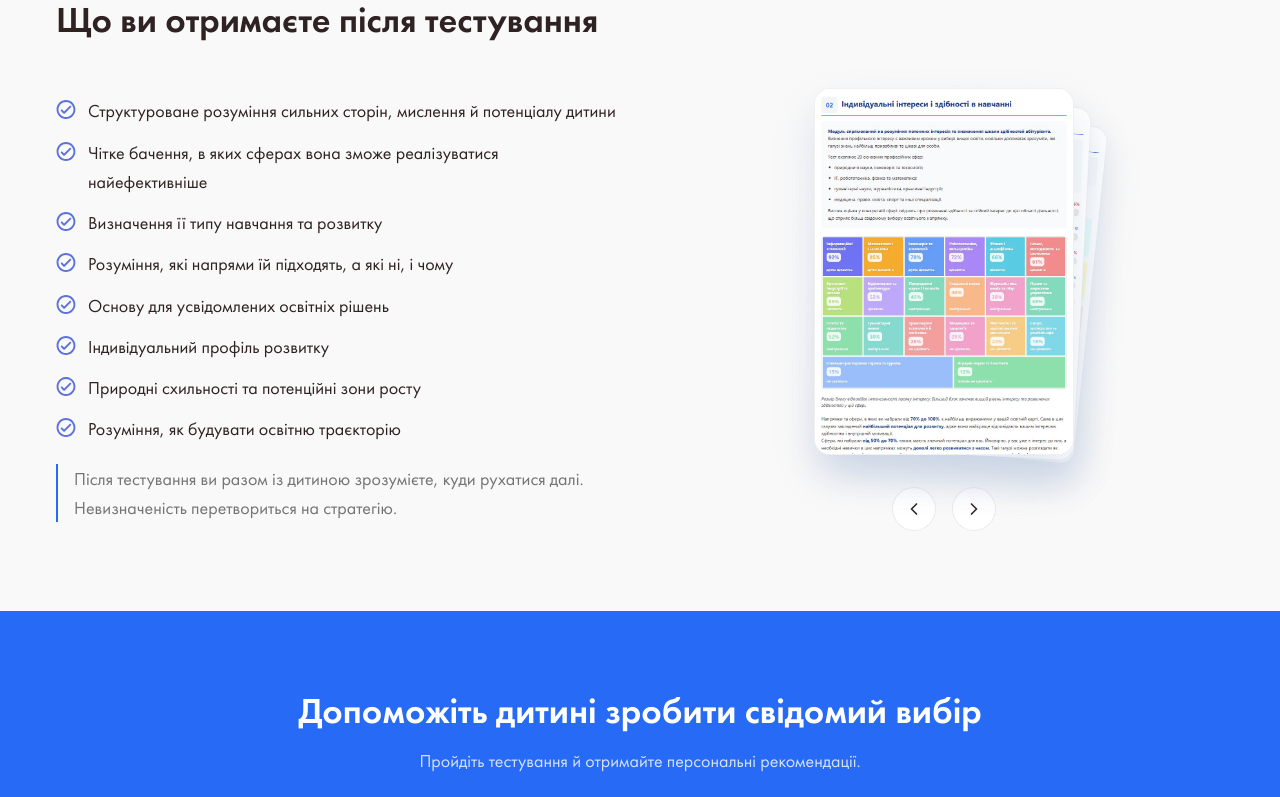
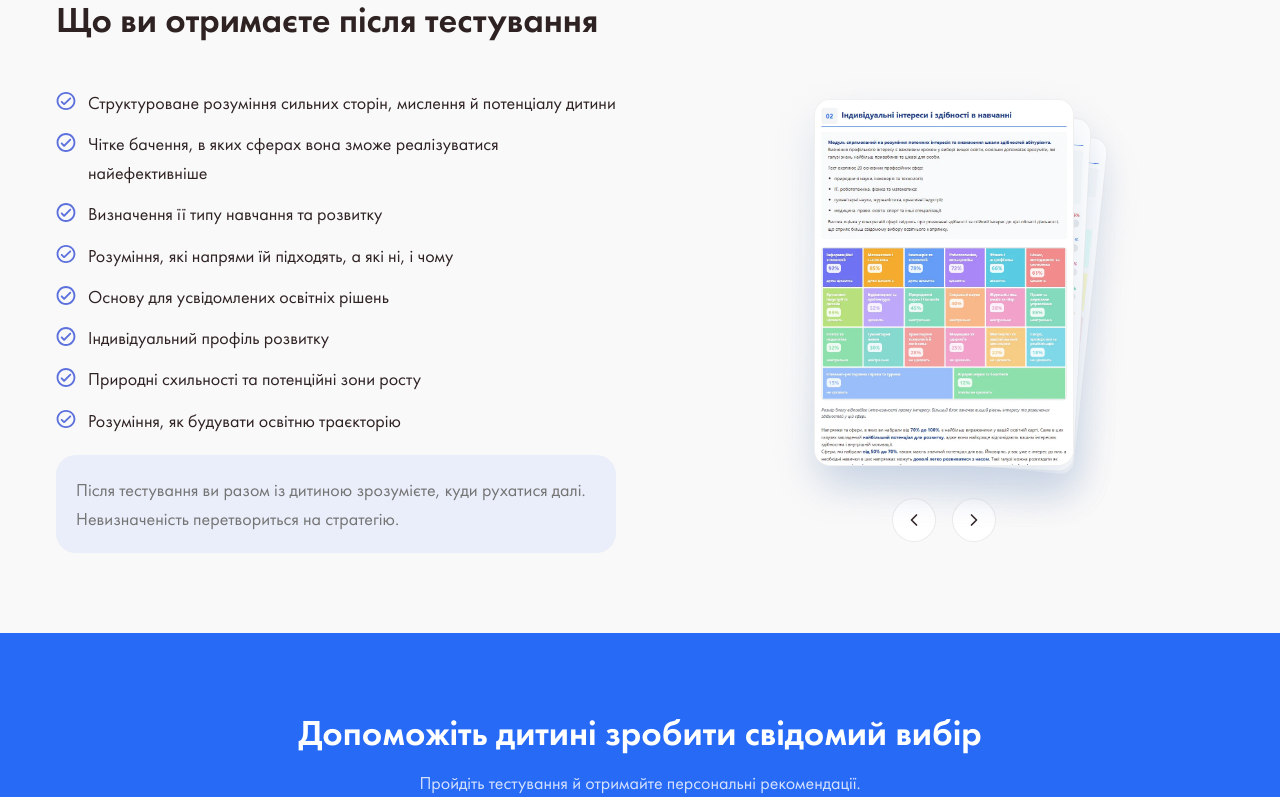
Before and after one commit to klbvct/education_new, a Next.js app: page /test in a window 1280 px wide. Shown: the part 3684-4481 px from the top of the page. Built offline with nearby package versions, Linux system fonts and the light colour scheme; no server answers.

Commit message:
Show the /test results note as the design-system notice
The left-border quote has no counterpart in the design system; use its blue
notice instead (8% blue background, 20px radius and padding).

Co-Authored-By: Claude Opus 5.5 <noreply@anthropic.com>

```diff
--- a/components/TestingPage.tsx
+++ b/components/TestingPage.tsx
@@ -259,7 +259,8 @@ export default function TestingPage({ locale }: { locale: Locale }) {
                   <p className="text-base leading-relaxed">{item}</p>
                 </div>
               ))}
-              <p className="mt-2 border-l-2 border-primary pl-4 text-base leading-relaxed text-[#757474]">{t.results.note}</p>
+              {/* Blue notice from the design system («Стани й нотифікації»): 8% blue, radius 20, padding 20 */}
+              <p className="mt-2 rounded-[20px] bg-[rgba(38,106,246,0.08)] p-5 text-base leading-relaxed text-[#757474]">{t.results.note}</p>
             </div>
             <ReportGallery images={REPORT_PAGES} alt={t.results.galleryAlt} prevLabel={t.results.prev} nextLabel={t.results.next} />
           </div>
```
